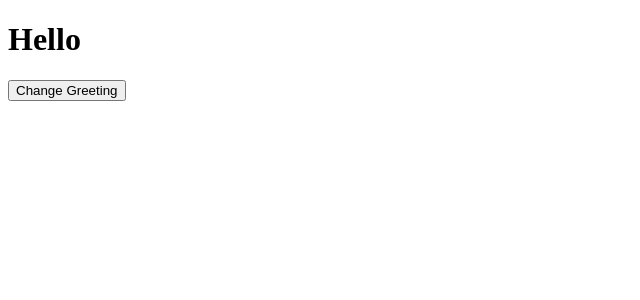
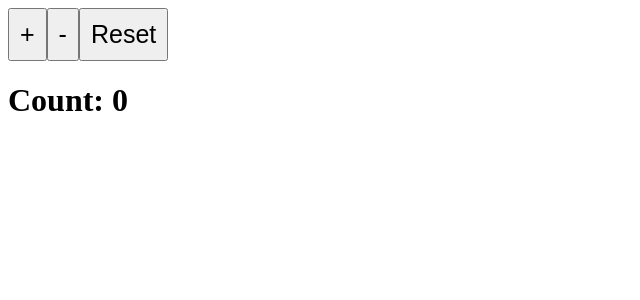
Before and after one commit to Hrisshhii/react-practice, a React (Vite) app in the folder react-basics/: page / in a window 1280 px wide. Shown: the top 300 px of the page, without its empty margins (0-640 px from the left). Built offline with nearby package versions, Linux system fonts and the light colour scheme.

Commit message:
useReducer Hook

```diff
--- a/react-basics/src/App.jsx
+++ b/react-basics/src/App.jsx
@@ -1,14 +1,30 @@
 import './App.css';
-import ComponentA from './components/ComponentA';
-import { UserProvider } from './components/UseContext';
-import UseProfile from './components/UseProfile';
+import { useReducer } from 'react';
+
+const initialState={count:0};
+const reducer=(state,action)=>{
+  switch(action.type){
+    case 'increment':
+      return {...state,count:state.count+1};
+    case 'decrement':
+      return {...state,count:state.count-1};
+    case 'reset':
+      return {...state,count:0};
+    default:
+      return state;
+  }
+}
+
 function App() {
-
+  const [state,dispatch]=useReducer(reducer,initialState);
   return (
-    <UserProvider>
-      <UseProfile />
-    </UserProvider>
-  )
+    <>
+      <button onClick={()=>dispatch({type:"increment"})} style={{padding:'10px',fontSize:'25px'}}> + </button>
+      <button onClick={()=>dispatch({type:"decrement"})} style={{padding:'10px',fontSize:'25px'}}> - </button>
+      <button onClick={()=>dispatch({type:"reset"})} style={{padding:'10px',fontSize:'25px'}}> Reset </button>
+      <h1>Count: {state.count}</h1>
+    </>
+  );
 }
 
 export default App
```
Also changed, not shown: react-basics/src/components/UseProfile.jsx (+9 -0 lines).
